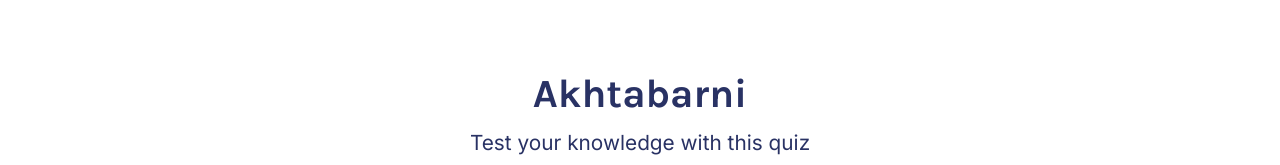
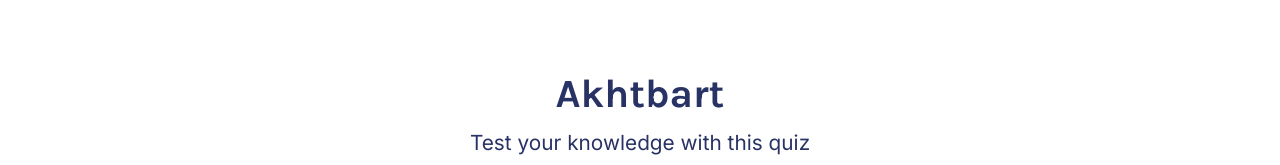
Before and after one commit to Aladdin-Elshamy/Akhtbrat_Quiz_App, a React (Vite) app: page / in a window 1280 px wide. Shown: the part 222-387 px from the top of the page. Built offline with nearby package versions, Linux system fonts and the light colour scheme.

Commit message:
update app.jsx

```diff
--- a/src/App.jsx
+++ b/src/App.jsx
@@ -149,7 +149,7 @@ function App() {
        {
           renderIntroMessage() ||
           <div className="start-page">
-            <h1>Akhtabarni</h1>
+            <h1>Akhtbart</h1>
             <p>Test your knowledge with this quiz</p>
             <Select
               className="select"
```
